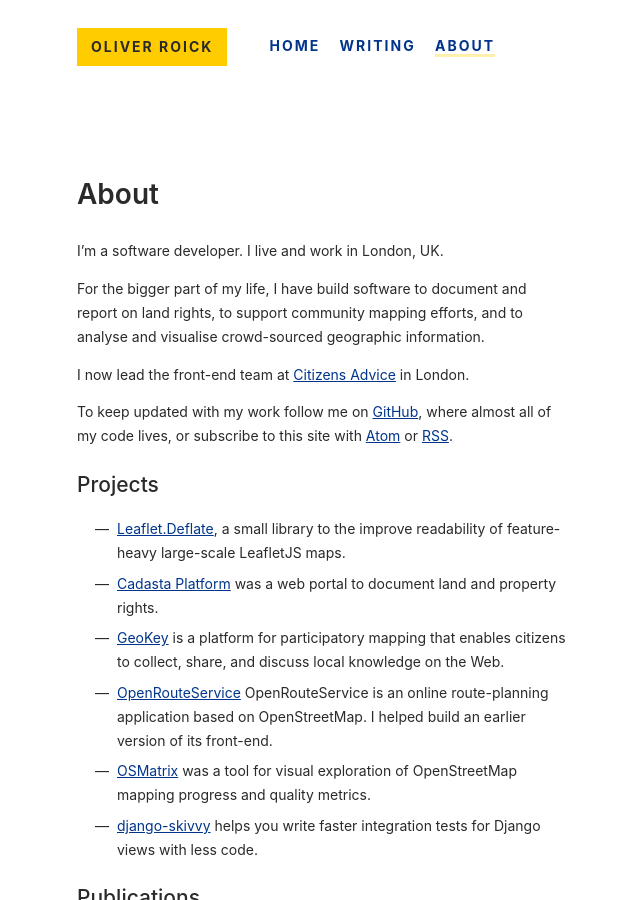
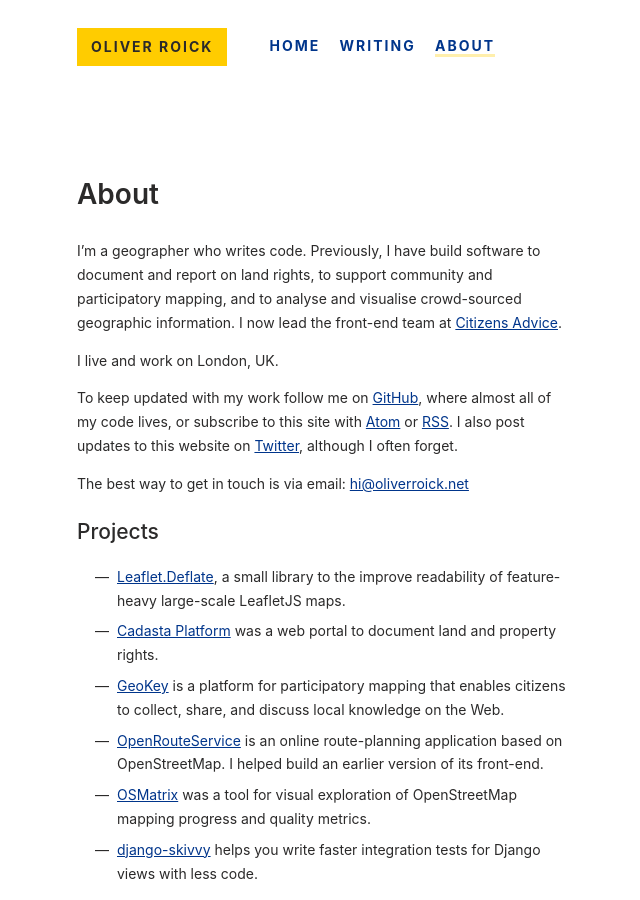
Before and after one commit to oliverroick/oliverroick.net, a Jekyll site: the page built from src/about.md, in a window 1280 px wide and 900 px high. Shown: the whole window, without its empty margins (318-958 px from the left). Built offline with Jekyll 4.4.1, drawn with Linux system fonts in a browser that asks for light colours.

Commit message:
Update about words

```diff
--- a/src/about.md
+++ b/src/about.md
@@ -6,20 +6,20 @@ body_id: about
 
 # About {#about-h1}
 
-I'm a software developer. I live and work in London, UK.
+I'm a geographer who writes code. Previously, I have build software to document and report on land rights, to support community and participatory mapping, and to analyse and visualise crowd-sourced geographic information. I now lead the front-end team at [Citizens Advice](https://www.citizensadvice.org.uk/).
 
-For the bigger part of my life, I have build software to document and report on land rights, to support community mapping efforts, and to analyse and visualise crowd-sourced geographic information.
+I live and work on London, UK.
 
-I now lead the front-end team at [Citizens Advice](https://www.citizensadvice.org.uk/) in London.
+To keep updated with my work follow me on [GitHub](https://github.com/oliverroick), where almost all of my code lives, or subscribe to this site with [Atom](/atom.xml) or [RSS](/rss.xml). I also post updates to this website on [Twitter](https://twitter.com/oliverroick), although I often forget.
 
-To keep updated with my work follow me on [GitHub](https://github.com/oliverroick), where almost all of my code lives, or subscribe to this site with [Atom](/atom.xml) or [RSS](/rss.xml).
+The best way to get in touch is via email: <a href="mailto:hi@oliverroick.net">hi@oliverroick.net</a>
 
 ## Projects
 
 - [Leaflet.Deflate](https://github.com/oliverroick/Leaflet.Deflate), a small library to the improve readability of feature-heavy large-scale LeafletJS maps.
 - [Cadasta Platform](https://github.com/Cadasta/cadasta-platform) was a web portal to document land and property rights.
 - [GeoKey](http://geokey.org.uk/) is a platform for participatory mapping that enables citizens to collect, share, and discuss local knowledge on the Web.
-- [OpenRouteService](https://openrouteservice.org/) OpenRouteService is an online route-planning application based on OpenStreetMap. I helped build an earlier version of its front-end.
+- [OpenRouteService](https://openrouteservice.org/) is an online route-planning application based on OpenStreetMap. I helped build an earlier version of its front-end.
 - [OSMatrix](https://wiki.openstreetmap.org/wiki/OSMatrix) was a tool for visual exploration of OpenStreetMap mapping progress and quality metrics.
 - [django-skivvy](https://github.com/oliverroick/django-skivvy) helps you write faster integration tests for Django views with less code.
 
```
